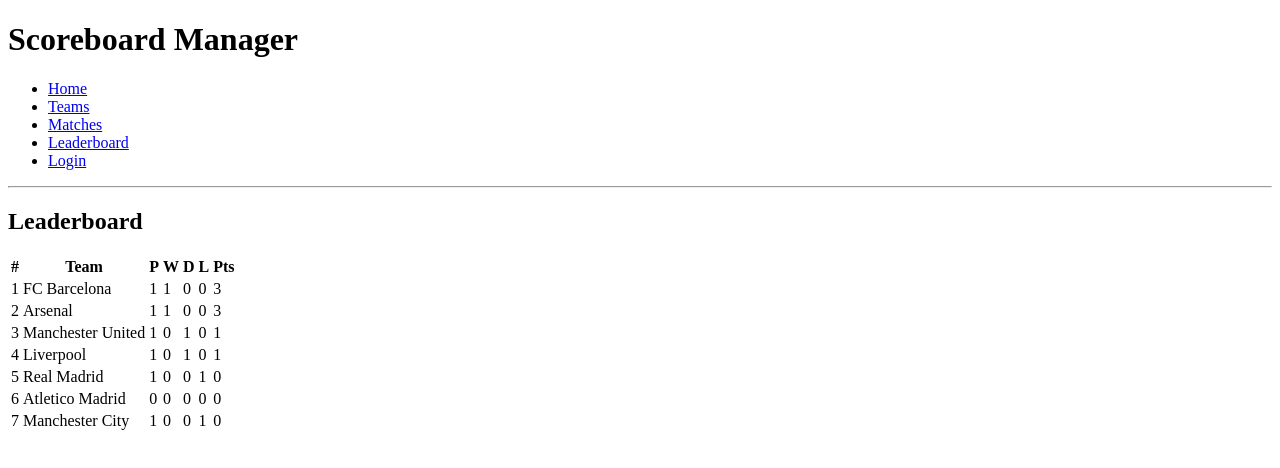
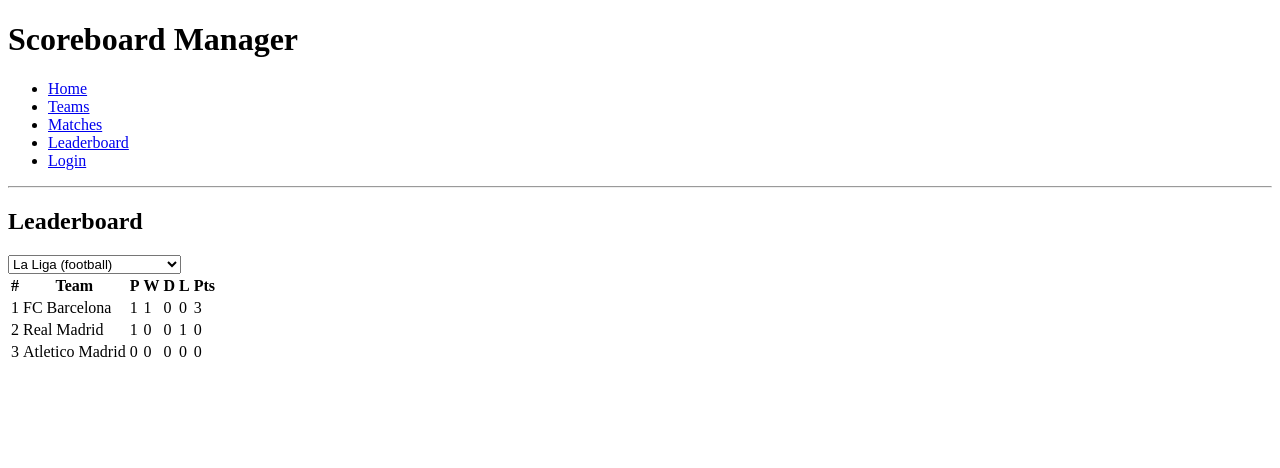
Before and after one commit to not-Lucifer/Scoreboard-Manager, a React (Vite) app in the folder frontend/: page /leaderboard in a window 1280 px wide. Shown: the top 468 px of the page. Built offline with nearby package versions, Linux system fonts and the light colour scheme.

Commit message:
leaderboard per league

```diff
--- a/frontend/src/App.jsx
+++ b/frontend/src/App.jsx
@@ -27,7 +27,7 @@ function App() {
         <Route path="/teams/:id" element={<TeamDetails teams={teams} setTeams={setTeams} leagues={leagues} />} />
         <Route path="/matches" element={<Matches teams={teams} matches={matches} setMatches={setMatches} leagues={leagues} />} />
         <Route path="/matches/:id" element={<Scoreboard teams={teams} matches={matches} setMatches={setMatches} />} />
-        <Route path="/leaderboard" element={<Leaderboard teams={teams} matches={matches} />} />
+        <Route path="/leaderboard" element={<Leaderboard teams={teams} matches={matches} leagues={leagues} />} />
         <Route path="/login" element={<Login />} />
         <Route path="/register" element={<Register />} />
         <Route path="*" element={<NotFound />} />
--- a/frontend/src/pages/Leaderboard.jsx
+++ b/frontend/src/pages/Leaderboard.jsx
@@ -1,13 +1,19 @@
-function Leaderboard({ teams, matches }) {
+import { useState } from 'react'
+
+function Leaderboard({ teams, matches, leagues }) {
+  const [leagueId, setLeagueId] = useState(leagues[0].id)
+
+  const leagueTeams = teams.filter((t) => t.leagueId === Number(leagueId))
+  const leagueMatches = matches.filter((m) => m.leagueId === Number(leagueId) && m.status === 'finished')
+
   // 3 pts win, 1 pt draw
-  const table = teams.map((t) => {
+  const table = leagueTeams.map((t) => {
     let played = 0
     let won = 0
     let drawn = 0
     let lost = 0
 
-    matches.forEach((m) => {
-      if (m.status !== 'finished') return
+    leagueMatches.forEach((m) => {
       if (m.teamA !== t.id && m.teamB !== t.id) return
       played++
       const mine = m.teamA === t.id ? m.scoreA : m.scoreB
@@ -25,6 +31,12 @@ function Leaderboard({ teams, matches }) {
   return (
     <div>
       <h2>Leaderboard</h2>
+      <select value={leagueId} onChange={(e) => setLeagueId(e.target.value)}>
+        {leagues.map((l) => (
+          <option key={l.id} value={l.id}>{l.name} ({l.sport})</option>
+        ))}
+      </select>
+
       <table>
         <thead>
           <tr>
```
